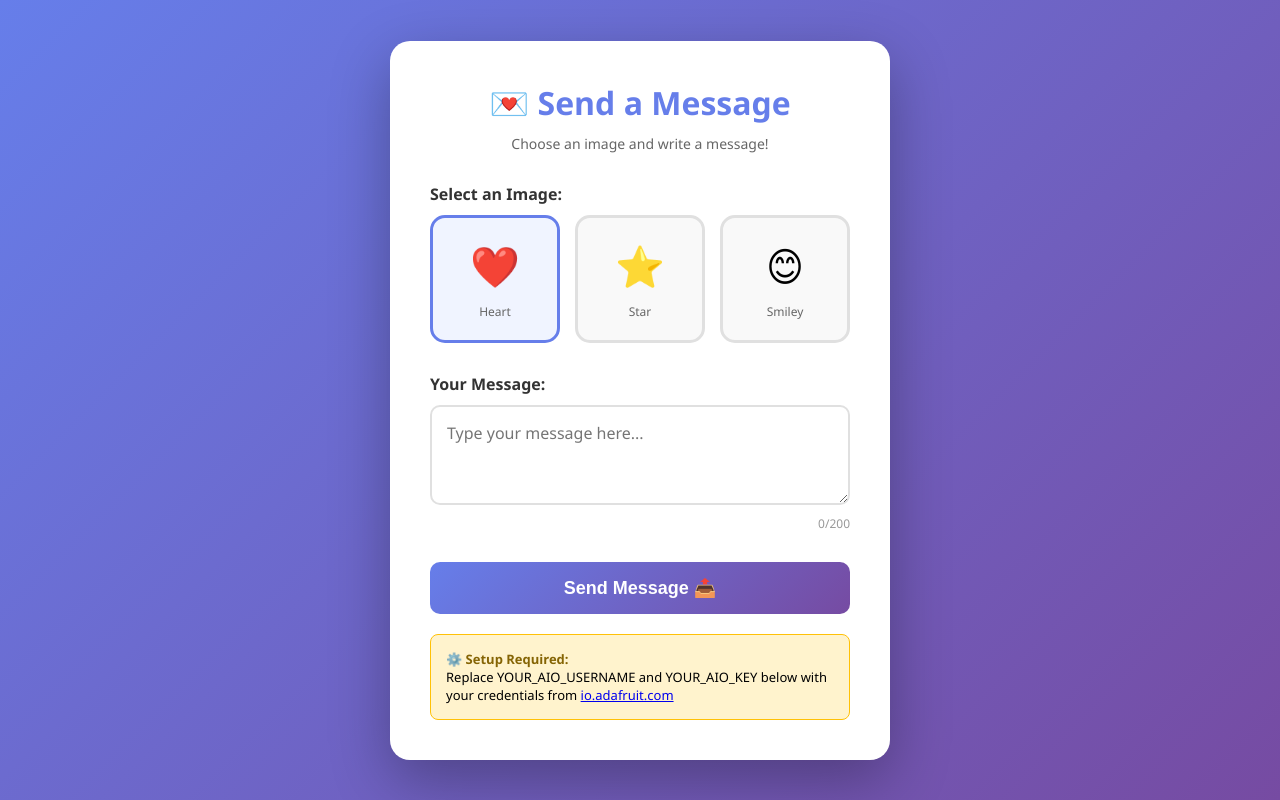
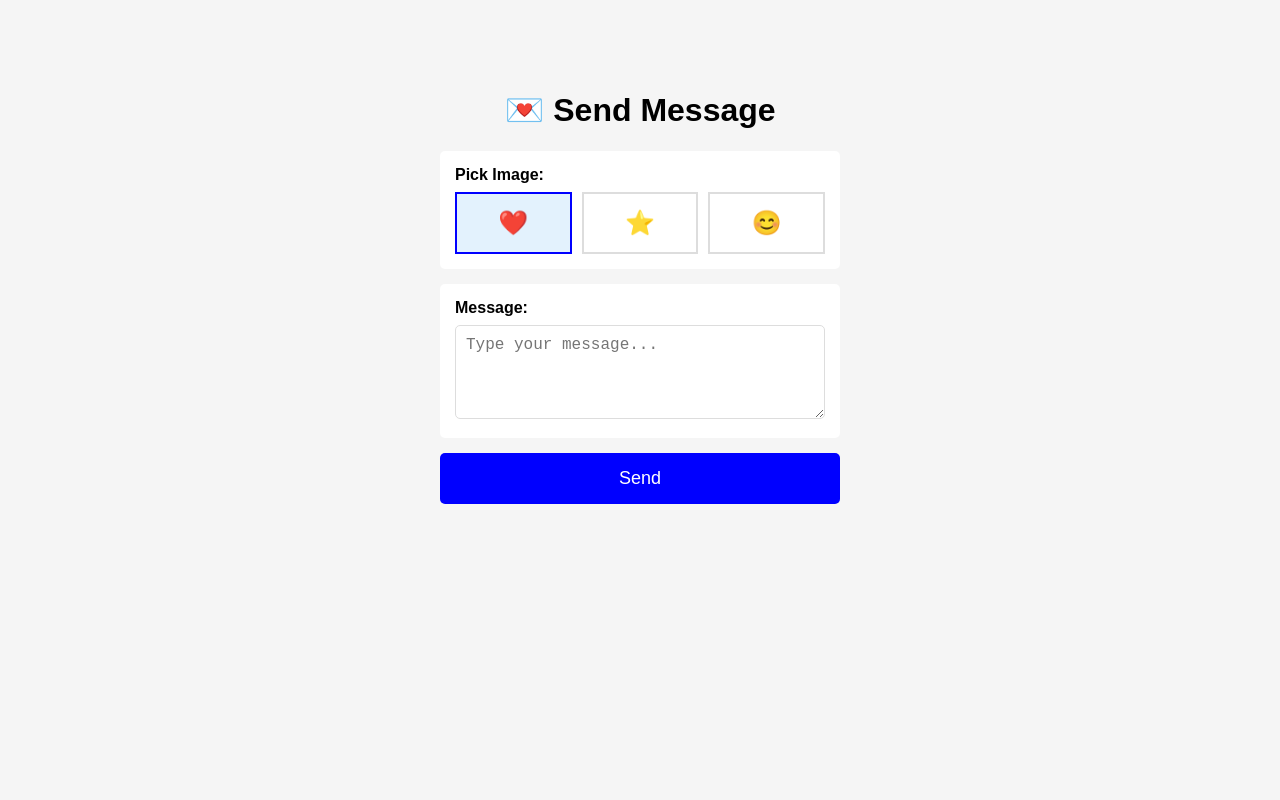
Before and after one commit to erewhgehj/displayforgf, a plain HTML site: page index.html in a window 1280 px wide. Drawn offline with Linux system fonts and the light colour scheme.

Commit message:
Update index.html

```diff
--- a/index.html
+++ b/index.html
@@ -1,333 +1,171 @@
 <!DOCTYPE html>
-<html lang="en">
+<html>
 <head>
     <meta charset="UTF-8">
     <meta name="viewport" content="width=device-width, initial-scale=1.0">
-    <title>Send Message to Arduino Display</title>
+    <title>Send Message</title>
     <style>
-        * {
-            margin: 0;
-            padding: 0;
-            box-sizing: border-box;
-        }
-
         body {
-            font-family: 'Segoe UI', Tahoma, Geneva, Verdana, sans-serif;
-            background: linear-gradient(135deg, #667eea 0%, #764ba2 100%);
-            min-height: 100vh;
-            display: flex;
-            justify-content: center;
-            align-items: center;
+            font-family: Arial, sans-serif;
+            max-width: 400px;
+            margin: 50px auto;
             padding: 20px;
-        }
-
-        .container {
-            background: white;
-            border-radius: 20px;
-            padding: 40px;
-            max-width: 500px;
-            width: 100%;
-            box-shadow: 0 20px 60px rgba(0,0,0,0.3);
+            background: #f5f5f5;
         }
 
         h1 {
-            color: #667eea;
-            margin-bottom: 10px;
             text-align: center;
         }
 
-        .subtitle {
-            text-align: center;
-            color: #666;
-            margin-bottom: 30px;
-            font-size: 14px;
-        }
-
         .section {
-            margin-bottom: 30px;
+            background: white;
+            padding: 15px;
+            margin: 15px 0;
+            border-radius: 5px;
         }
 
         label {
             display: block;
-            margin-bottom: 10px;
-            color: #333;
-            font-weight: 600;
+            margin-bottom: 8px;
+            font-weight: bold;
         }
 
-        .image-selector {
-            display: grid;
-            grid-template-columns: repeat(3, 1fr);
-            gap: 15px;
-            margin-bottom: 20px;
+        .images {
+            display: flex;
+            gap: 10px;
         }
 
-        .image-option {
-            border: 3px solid #e0e0e0;
-            border-radius: 15px;
-            padding: 20px;
+        .images button {
+            flex: 1;
+            padding: 15px;
+            font-size: 24px;
+            border: 2px solid #ddd;
+            background: white;
             cursor: pointer;
-            text-align: center;
-            transition: all 0.3s ease;
-            background: #f9f9f9;
         }
 
-        .image-option:hover {
-            border-color: #667eea;
-            transform: translateY(-5px);
-            box-shadow: 0 5px 15px rgba(102, 126, 234, 0.3);
-        }
-
-        .image-option.selected {
-            border-color: #667eea;
-            background: #f0f4ff;
-        }
-
-        .image-icon {
-            font-size: 40px;
-            margin-bottom: 10px;
-        }
-
-        .image-label {
-            font-size: 12px;
-            color: #666;
+        .images button.selected {
+            border-color: blue;
+            background: #e3f2fd;
         }
 
         textarea {
             width: 100%;
-            padding: 15px;
-            border: 2px solid #e0e0e0;
-            border-radius: 10px;
+            padding: 10px;
             font-size: 16px;
-            font-family: inherit;
-            resize: vertical;
-            min-height: 100px;
-            transition: border-color 0.3s ease;
+            border: 1px solid #ddd;
+            border-radius: 5px;
+            box-sizing: border-box;
         }
 
-        textarea:focus {
-            outline: none;
-            border-color: #667eea;
+        button.send {
+            width: 100%;
+            padding: 15px;
+            font-size: 18px;
+            background: blue;
+            color: white;
+            border: none;
+            border-radius: 5px;
+            cursor: pointer;
         }
 
-        .char-count {
-            text-align: right;
-            font-size: 12px;
-            color: #999;
-            margin-top: 5px;
-        }
-
-        .send-btn {
-            width: 100%;
-            padding: 15px;
-            background: linear-gradient(135deg, #667eea 0%, #764ba2 100%);
-            color: white;
-            border: none;
-            border-radius: 10px;
-            font-size: 18px;
-            font-weight: 600;
-            cursor: pointer;
-            transition: transform 0.2s ease, box-shadow 0.2s ease;
-        }
-
-        .send-btn:hover {
-            transform: translateY(-2px);
-            box-shadow: 0 5px 20px rgba(102, 126, 234, 0.4);
-        }
-
-        .send-btn:active {
-            transform: translateY(0);
-        }
-
-        .send-btn:disabled {
-            opacity: 0.5;
-            cursor: not-allowed;
+        button.send:hover {
+            background: #0056b3;
         }
 
         .status {
-            margin-top: 15px;
-            padding: 12px;
-            border-radius: 8px;
+            padding: 10px;
+            margin-top: 10px;
+            border-radius: 5px;
             text-align: center;
-            font-size: 14px;
             display: none;
         }
 
         .status.success {
             background: #d4edda;
             color: #155724;
-            display: block;
         }
 
         .status.error {
             background: #f8d7da;
             color: #721c24;
-            display: block;
-        }
-
-        .setup-info {
-            background: #fff3cd;
-            border: 1px solid #ffc107;
-            border-radius: 8px;
-            padding: 15px;
-            margin-top: 20px;
-            font-size: 13px;
-        }
-
-        .setup-info strong {
-            color: #856404;
-        }
-
-        @media (max-width: 600px) {
-            .container {
-                padding: 25px;
-            }
-
-            .image-selector {
-                gap: 10px;
-            }
-
-            .image-icon {
-                font-size: 30px;
-            }
         }
     </style>
 </head>
 <body>
-    <div class="container">
-        <h1>💌 Send a Message</h1>
-        <p class="subtitle">Choose an image and write a message!</p>
+    <h1>💌 Send Message</h1>
 
-        <div class="section">
-            <label>Select an Image:</label>
-            <div class="image-selector">
-                <div class="image-option selected" data-image="heart" onclick="selectImage('heart')">
-                    <div class="image-icon">❤️</div>
-                    <div class="image-label">Heart</div>
-                </div>
-                <div class="image-option" data-image="star" onclick="selectImage('star')">
-                    <div class="image-icon">⭐</div>
-                    <div class="image-label">Star</div>
-                </div>
-                <div class="image-option" data-image="smiley" onclick="selectImage('smiley')">
-                    <div class="image-icon">😊</div>
-                    <div class="image-label">Smiley</div>
-                </div>
-            </div>
-        </div>
-
-        <div class="section">
-            <label for="message">Your Message:</label>
-            <textarea id="message" placeholder="Type your message here..." maxlength="200" oninput="updateCharCount()"></textarea>
-            <div class="char-count"><span id="charCount">0</span>/200</div>
-        </div>
-
-        <button class="send-btn" onclick="sendMessage()">Send Message 📤</button>
-
-        <div id="status" class="status"></div>
-
-        <div class="setup-info">
-            <strong>⚙️ Setup Required:</strong><br>
-            Replace YOUR_AIO_USERNAME and YOUR_AIO_KEY below with your credentials from <a href="https://io.adafruit.com" target="_blank">io.adafruit.com</a>
+    <div class="section">
+        <label>Pick Image:</label>
+        <div class="images">
+            <button class="selected" onclick="selectImage('heart')">❤️</button>
+            <button onclick="selectImage('star')">⭐</button>
+            <button onclick="selectImage('smiley')">😊</button>
         </div>
     </div>
 
+    <div class="section">
+        <label>Message:</label>
+        <textarea id="msg" rows="4" placeholder="Type your message..."></textarea>
+    </div>
+
+    <button class="send" onclick="send()">Send</button>
+
+    <div id="status" class="status"></div>
+
     <script>
-        // REPLACE THESE WITH YOUR ADAFRUIT IO CREDENTIALS
-        const AIO_USERNAME = 'pinkfonglover';
-        const AIO_KEY = 'aio_GSIH58rCYrnSBj9MaACjXf4Pt6f6';
+        const _0x1a2b = 'cGlua2Zvbmdsb3Zlcg==';
+        const _0x3c4d = 'YWlvX3ZqSGo4M2xJWXlpSk8xWkRzOGZuTlhkWDBueng=';
 
-        let selectedImage = 'heart';
+        const d = s => atob(s);
+        const USER = d(_0x1a2b);
+        const KEY = d(_0x3c4d);
 
-        function selectImage(image) {
-            selectedImage = image;
+        let image = 'heart';
 
-            document.querySelectorAll('.image-option').forEach(option => {
-                option.classList.remove('selected');
+        function selectImage(img) {
+            image = img;
+            document.querySelectorAll('.images button').forEach(b => {
+                b.classList.remove('selected');
             });
-            document.querySelector(`[data-image="${image}"]`).classList.add('selected');
+            event.target.classList.add('selected');
         }
 
-        function updateCharCount() {
-            const message = document.getElementById('message').value;
-            document.getElementById('charCount').textContent = message.length;
-        }
+        async function send() {
+            const msg = document.getElementById('msg').value.trim();
 
-        async function sendMessage() {
-            const message = document.getElementById('message').value.trim();
-            const statusDiv = document.getElementById('status');
-            const sendBtn = document.querySelector('.send-btn');
-
-            if (!message) {
-                showStatus('Please enter a message!', 'error');
+            if (!msg) {
+                showStatus('Enter a message!', 'error');
                 return;
             }
 
-            if (AIO_USERNAME === 'YOUR_AIO_USERNAME' || AIO_KEY === 'YOUR_AIO_KEY') {
-                showStatus('Please update AIO_USERNAME and AIO_KEY in the code!', 'error');
-                return;
+            try {
+                await fetch(`https://io.adafruit.com/api/v2/${USER}/feeds/image/data`, {
+                    method: 'POST',
+                    headers: {'X-AIO-Key': KEY, 'Content-Type': 'application/json'},
+                    body: JSON.stringify({value: image})
+                });
+
+                await fetch(`https://io.adafruit.com/api/v2/${USER}/feeds/message/data`, {
+                    method: 'POST',
+                    headers: {'X-AIO-Key': KEY, 'Content-Type': 'application/json'},
+                    body: JSON.stringify({value: msg})
+                });
+
+                showStatus('Sent! ✓', 'success');
+                document.getElementById('msg').value = '';
+            } catch(e) {
+                showStatus('Failed!', 'error');
             }
-
-            sendBtn.disabled = true;
-            sendBtn.textContent = 'Sending...';
-
-            try {
-                // Send image selection
-                const imageResponse = await fetch(
-                    `https://io.adafruit.com/api/v2/${AIO_USERNAME}/feeds/image/data`,
-                    {
-                        method: 'POST',
-                        headers: {
-                            'X-AIO-Key': AIO_KEY,
-                            'Content-Type': 'application/json'
-                        },
-                        body: JSON.stringify({ value: selectedImage })
-                    }
-                );
-
-                // Send message
-                const messageResponse = await fetch(
-                    `https://io.adafruit.com/api/v2/${AIO_USERNAME}/feeds/message/data`,
-                    {
-                        method: 'POST',
-                        headers: {
-                            'X-AIO-Key': AIO_KEY,
-                            'Content-Type': 'application/json'
-                        },
-                        body: JSON.stringify({ value: message })
-                    }
-                );
-
-                if (imageResponse.ok && messageResponse.ok) {
-                    showStatus('Message sent successfully! 💕', 'success');
-                    document.getElementById('message').value = '';
-                    updateCharCount();
-                } else {
-                    showStatus('Failed to send message. Check your credentials.', 'error');
-                }
-            } catch (error) {
-                showStatus('Error: ' + error.message, 'error');
-            }
-
-            sendBtn.disabled = false;
-            sendBtn.textContent = 'Send Message 📤';
         }
 
-        function showStatus(message, type) {
-            const statusDiv = document.getElementById('status');
-            statusDiv.textContent = message;
-            statusDiv.className = 'status ' + type;
-
-            setTimeout(() => {
-                statusDiv.style.display = 'none';
-            }, 5000);
+        function showStatus(text, type) {
+            const s = document.getElementById('status');
+            s.textContent = text;
+            s.className = 'status ' + type;
+            s.style.display = 'block';
+            setTimeout(() => s.style.display = 'none', 3000);
         }
-
-        document.getElementById('message').addEventListener('keydown', function(e) {
-            if (e.key === 'Enter' && !e.shiftKey) {
-                e.preventDefault();
-                sendMessage();
-            }
-        });
     </script>
 </body>
 </html>
```
